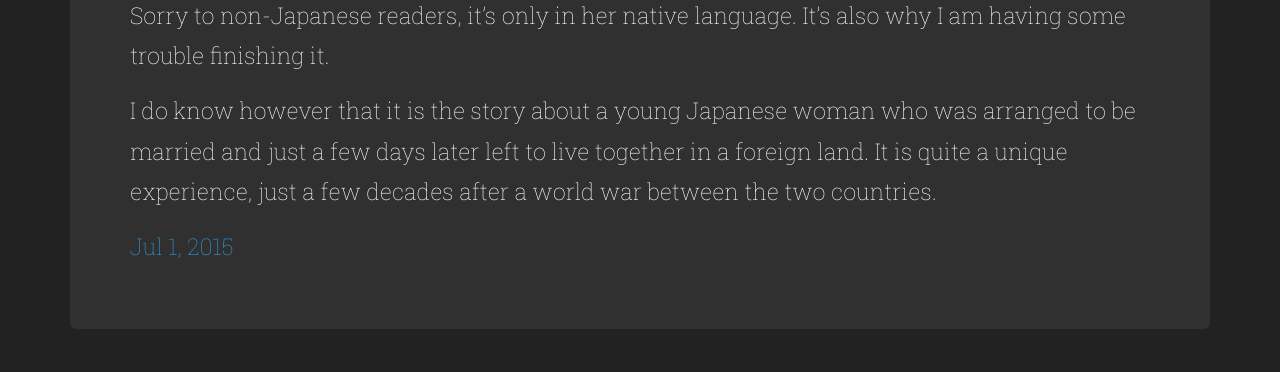
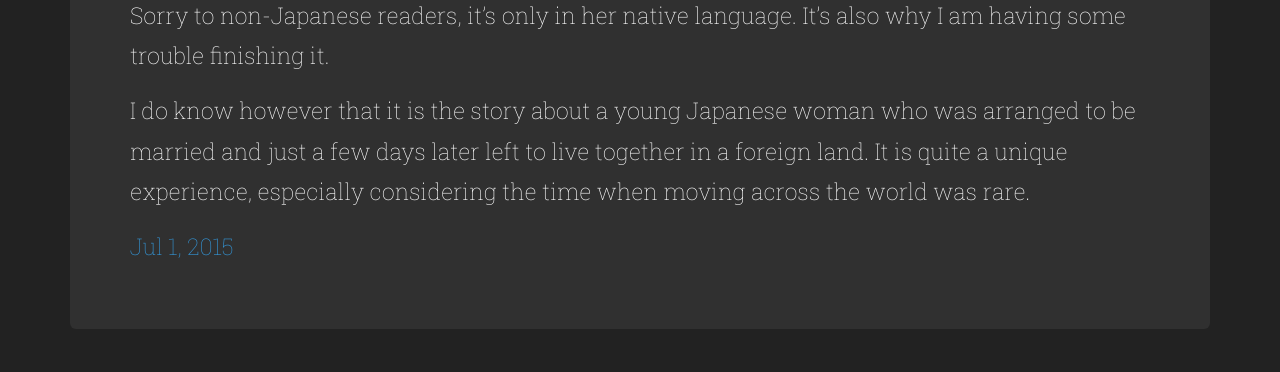
Before and after one commit to aokinobu/aokinobu.github.io, a Jekyll site: the page built from _posts/2015-07-01-mamas-book.md, in a window 1280 px wide and 1323 px high. Shown: the part 724-1096 px from the top of the window. Built offline with Jekyll 4.4.1, drawn with Linux system fonts in a browser that asks for light colours; some web fonts are replaced.

Commit message:
fix post

```diff
--- a/_posts/2015-07-01-mamas-book.md
+++ b/_posts/2015-07-01-mamas-book.md
@@ -13,4 +13,4 @@ It's now available on amazon here:
 
 Sorry to non-Japanese readers, it's only in her native language.  It's also why I am having some trouble finishing it.
 
-I do know however that it is the story about a young Japanese woman who was arranged to be married and just a few days later left to live together in a foreign land.  It is quite a unique experience, just a few decades after a world war between the two countries.
+I do know however that it is the story about a young Japanese woman who was arranged to be married and just a few days later left to live together in a foreign land.  It is quite a unique experience, especially considering the time when moving across the world was rare.
```
